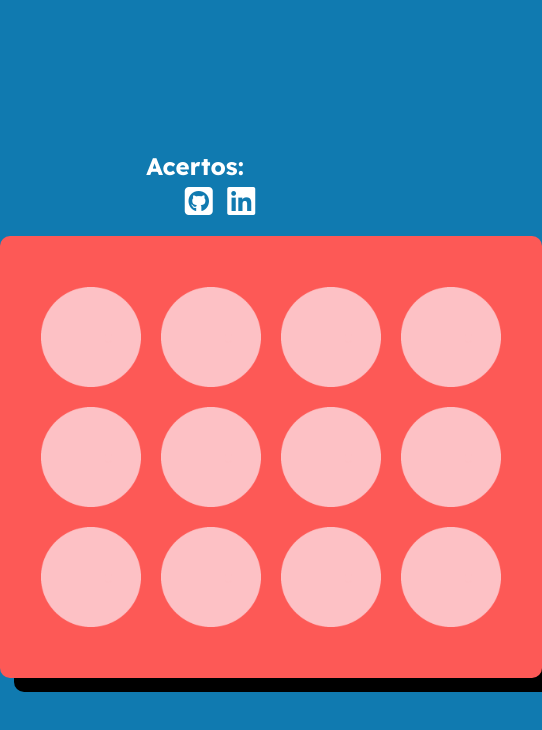
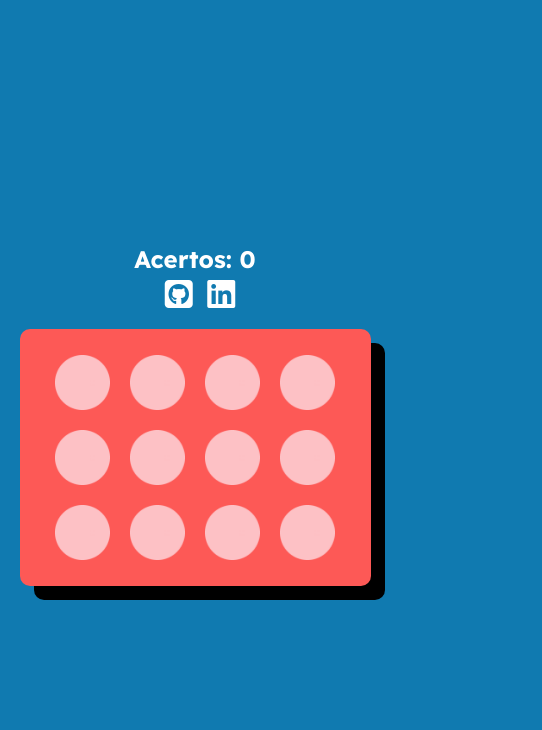
Before and after one commit to DiogoLCarvalho/projeto-jogo-da-memoria, a plain HTML site: page index.html in a window 390 px wide. Shown: the whole page, 542 px wide, since content can reach past the window. Drawn offline with Linux system fonts and the light colour scheme.

Commit message:
Finalizando Estilo

```diff
--- a/css/popup.css
+++ b/css/popup.css
@@ -1,24 +1,25 @@
-#conteiner__popup,.popup{
+#conteiner__popup, .popup {
     position: absolute;
     top: 50%;
     left: 50%;
-    transform: translate(-50%,-50%);
-    display: none;
+    transform: translate(-50%, -50%);
 }
 
-#conteiner__popup{
+#conteiner__popup {
+    display: none;
     width: 100vw;
     height: 100vh;
     background-color: rgba(0, 0, 0, .5);
 }
 
-.popup{
+.popup {
     background-color: white;
     width: 50vw;
     height: 50vh;
     border-radius: 10px;
 }
-.popup__content{
+
+.popup__content {
     width: 100%;
     height: 100%;
     display: flex;
@@ -26,14 +27,17 @@
     align-items: center;
     justify-content: space-evenly;
 }
-.popup__content i{
+
+.popup__content i {
     font-size: 5rem;
     color: #96cf65;
 }
-.popup__content h2{
+
+.popup__content h2 {
     font-size: 2.5vw;
 }
-.popup__content button{
+
+.popup__content button {
     animation: bounce-top 0.9s;
     padding: 10px 20px;
     background: var(--colorOne);
@@ -43,8 +47,27 @@
     cursor: pointer;
     box-shadow: 0 0 20px 0px rgba(0, 0, 0, 0.15);
 }
-.popup__content button:hover{
+
+.popup__content button:hover {
     background: rgb(12, 111, 160);
+}
+
+@media (max-width:600px) {
+    .popup__content h2{
+        font-size: 3vw;
+    }
+    .popup__content button {
+        font-size: 2.2vw;
+    }
+}
+
+@media (max-width:450px) {
+    .popup__content h2{
+        font-size: 3.5vw;
+    }
+    .popup__content button {
+        font-size: 3vw;
+    }
 }
 
 @keyframes bounce-top {
@@ -53,6 +76,7 @@
         transform: translateX(-800px) rotate(-540deg);
         opacity: 0;
     }
+
     100% {
         -webkit-transform: translateX(0) rotate(0deg);
         transform: translateX(0) rotate(0deg);
--- a/css/style.css
+++ b/css/style.css
@@ -100,10 +100,11 @@ img {
     transform: rotateY(180deg);
 }
 
-#cards .animationWrong{
+#cards .animationWrong {
     animation: shake-horizontal 0.8s cubic-bezier(0.455, 0.030, 0.515, 0.955) both;
 }
-#cards .animationClose{
+
+#cards .animationClose {
     animation: animationWin 0.6s cubic-bezier(0.550, 0.085, 0.680, 0.530) both;
 }
 
@@ -111,6 +112,58 @@ img {
     transition: all .3s ease;
     transform: rotateY(0);
 }
+
+@media (max-width:600px) {
+    #cards {
+        width: 416px;
+        height: 432px;
+    }
+
+    img {
+        width: 80px;
+        height: 80px;
+    }
+
+    #textScore, #info__ul li {
+        font-size: 1.5rem;
+    }
+
+    #info__ul li {
+        font-size: 2rem;
+    }
+
+    #info__ul li:first-child {
+        margin-left: 10px;
+    }
+}
+
+@media (max-width:450px) {
+    #cards {
+        width: 90%;
+        height: max-content;
+    }
+    img {
+        width: 55px;
+        height: 55px;
+    }
+}
+
+
+
+
+
+
+
+
+
+
+
+
+
+
+
+
+
 
 @keyframes animationWin {
     0% {
@@ -126,12 +179,15 @@ img {
         visibility: hidden;
     }
 }
+
 @keyframes shake-horizontal {
+
     0%,
     100% {
         -webkit-transform: translateX(0);
         transform: translateX(0);
     }
+
     10%,
     30%,
     50%,
@@ -139,16 +195,19 @@ img {
         -webkit-transform: translateX(-10px);
         transform: translateX(-10px);
     }
+
     20%,
     40%,
     60% {
         -webkit-transform: translateX(10px);
         transform: translateX(10px);
     }
+
     80% {
         -webkit-transform: translateX(8px);
         transform: translateX(8px);
     }
+
     90% {
         -webkit-transform: translateX(-8px);
         transform: translateX(-8px);
--- a/index.html
+++ b/index.html
@@ -10,7 +10,7 @@
 <body>
     <main>
         <div id="info">
-            <h3 id="textScore">Acertos: <span id="resultado"></span></h3>
+            <h3 id="textScore">Acertos: <span id="resultado">0</span></h3>
 
             <ul id="info__ul">
                 <li>
@@ -33,7 +33,7 @@
             <div class="popup__content">
                 <i class="far fa-check-circle"></i>
                 <h2>Parabéns! Você ganhou!</h2>
-                <button>Jogue novamente!</button>
+                <button id="buttonPlay">Jogue novamente!</button>
             </div>
         </div>
     </div>
```
Lines whose indentation alone changed are shown as unchanged.
